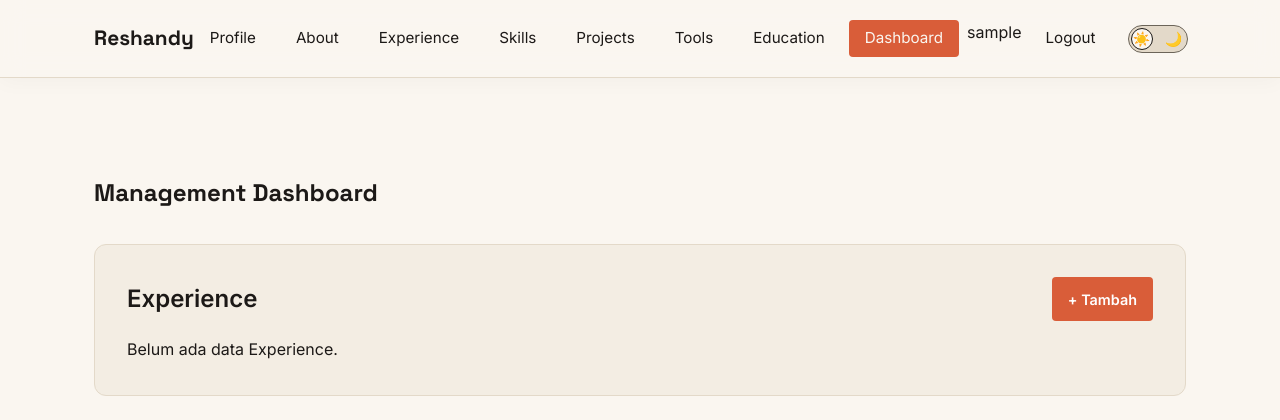
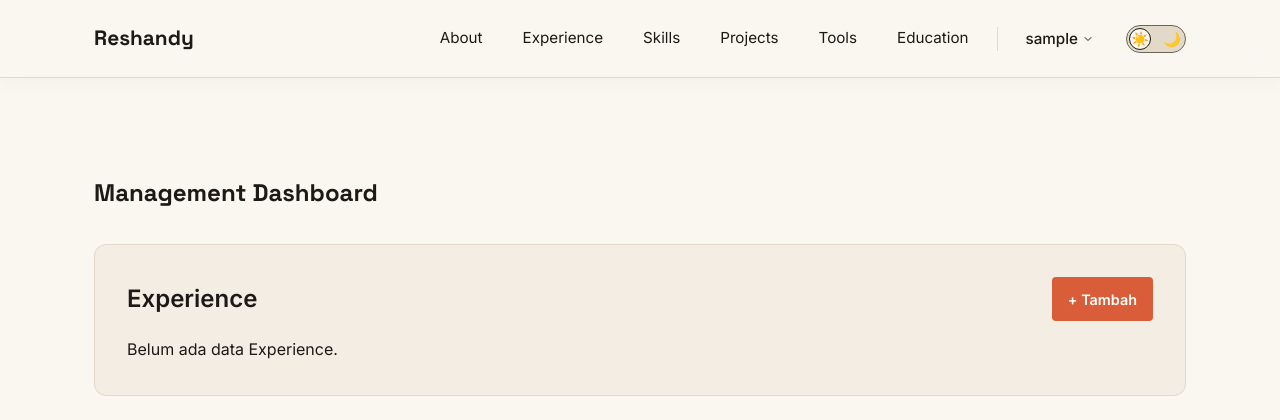
Before and after one commit to reshandytaftazani/myportofolio, a Django app: page /dashboard/ in a window 1280 px wide. Shown: the top 420 px of the page. Run offline with Django 5.2, Linux system fonts and the light colour scheme; the visitor is signed in with stand-in values (Sample User, id 1); data that the repository does not hold is empty.

Commit message:
style: improve header UI with user dropdown and fix mobile nav
- Remove duplicate Profile link and wrap user actions in a clean dropdown
- Adjust mobile burger menu width and alignment for better spacing
- Hide dropdown SVG icon on mobile to perfectly center the username
- Fix active link highlighting logic for dedicated pages (Experience, Skills, etc.)
- Exclude user dropdown items from receiving permanent active highlights

```diff
--- a/static/css/style.css
+++ b/static/css/style.css
@@ -112,6 +112,75 @@ h1, .brand {
     color: var(--ink);
     text-decoration: none;
     font-size: 0.95rem;
+}
+
+.nav-divider {
+    width: 1px;
+    height: 1.5rem;
+    background-color: var(--line);
+    margin: 0 0.25rem;
+    align-self: center;
+}
+
+.user-dropdown {
+    position: relative;
+    display: flex;
+    align-items: center;
+}
+
+.user-btn {
+    background: none;
+    border: none;
+    color: var(--ink);
+    font-size: 0.95rem;
+    font-family: inherit;
+    font-weight: 500;
+    cursor: pointer;
+    padding: 0.4rem 1rem;
+    border-radius: var(--radius);
+    transition: background-color 0.2s ease, color 0.2s ease;
+    display: flex;
+    align-items: center;
+}
+
+.user-btn:hover {
+    background-color: var(--accent);
+    color: var(--paper);
+}
+
+.user-dropdown-content {
+    display: none;
+    position: absolute;
+    top: 100%;
+    right: 0;
+    margin-top: 0.25rem;
+    background-color: var(--paper);
+    min-width: 160px;
+    box-shadow: 0 8px 16px rgba(0,0,0,0.1);
+    border: 1px solid var(--line);
+    border-radius: var(--radius);
+    z-index: 1000;
+    overflow: hidden;
+}
+
+.user-dropdown:hover .user-dropdown-content {
+    display: block;
+}
+
+.user-dropdown-content a {
+    color: var(--ink);
+    padding: 0.75rem 1rem;
+    text-decoration: none;
+    display: block;
+    text-align: left;
+    margin: 0;
+    border-radius: 0;
+    transition: background-color 0.2s ease;
+}
+
+.user-dropdown-content a:hover {
+    background-color: var(--surface);
+    color: var(--accent);
 }
 
 /* Section Hero dengan CSS Grid */
--- a/templates/base.html
+++ b/templates/base.html
@@ -17,7 +17,7 @@
         <link rel="preconnect" href="https://fonts.gstatic.com" crossorigin>
         <link href="https://fonts.googleapis.com/css2?family=Inter:wght@400;500;600&family=Space+Grotesk:wght@500;700&display=swap" rel="stylesheet">
         <link href="https://unpkg.com/aos@2.3.1/dist/aos.css" rel="stylesheet">
-        <link rel="stylesheet" href="/static/css/style.css?v=2">
+        <link rel="stylesheet" href="/static/css/style.css?v=7">
         {% block meta %}{% endblock meta %}
         <meta name="color-scheme" content="light dark">
         <title>{% block title %}{{ owner_name }} - Portfolio{% endblock title %}</title>
@@ -34,22 +34,31 @@
 
             <div class="header-right">
                 <nav id="nav-links">
-                    <a href="{% url 'main:show_main' %}" style="--i: 1;">Profile</a>
-                    <a href="{% url 'main:show_main' %}#about" style="--i: 2;">About</a>
-                    <a href="{% url 'main:show_experience' %}" style="--i: 3;">Experience</a>
-                    <a href="{% url 'main:show_skills' %}" style="--i: 4;">Skills</a>
-                    <a href="{% url 'main:show_projects' %}" style="--i: 5;">Projects</a>
-                    <a href="{% url 'main:show_main' %}#tech-stack" style="--i: 6;">Tools</a>
-                    <a href="{% url 'main:show_main' %}#education" style="--i: 7;">Education</a>
+                    <a href="{% url 'main:show_main' %}#about" style="--i: 1;">About</a>
+                    <a href="{% url 'main:show_experience' %}" style="--i: 2;">Experience</a>
+                    <a href="{% url 'main:show_skills' %}" style="--i: 3;">Skills</a>
+                    <a href="{% url 'main:show_projects' %}" style="--i: 4;">Projects</a>
+                    <a href="{% url 'main:show_main' %}#tech-stack" style="--i: 5;">Tools</a>
+                    <a href="{% url 'main:show_main' %}#education" style="--i: 6;">Education</a>
+
+                    <div class="nav-divider"></div>
+
                     {% if user.is_authenticated %}
-                        {% if user.is_superuser or is_editor %}
-                            <a href="{% url 'main:dashboard' %}">Dashboard</a>
-                        {% endif %}
-                        <span class="nav-user">{{ user.username }}</span>
-                        <a href="{% url 'main:logout' %}">Logout</a>
+                        <div class="user-dropdown">
+                            <button class="user-btn" aria-haspopup="true" aria-expanded="false">
+                                {{ user.username }}
+                                <svg width="12" height="12" viewBox="0 0 24 24" fill="none" stroke="currentColor" stroke-width="2" stroke-linecap="round" stroke-linejoin="round" style="margin-left:4px; vertical-align:middle;"><polyline points="6 9 12 15 18 9"></polyline></svg>
+                            </button>
+                            <div class="user-dropdown-content">
+                                {% if user.is_superuser or is_editor %}
+                                    <a href="{% url 'main:dashboard' %}">Dashboard</a>
+                                {% endif %}
+                                <a href="{% url 'main:logout' %}">Logout</a>
+                            </div>
+                        </div>
                     {% else %}
                         <a href="{% url 'main:login' %}">Login</a>
-                        <a href="{% url 'main:register' %}">Register</a>
+                        <a href="{% url 'main:register' %}" class="register-btn">Register</a>
                     {% endif %}
                 </nav>
 
@@ -167,6 +176,7 @@
 
             menuItems.forEach(link => {
                 link.classList.remove('active');
+                if (link.closest('.user-dropdown-content')) return;
                 const url = new URL(link.href, window.location.origin);
 
                 if (url.pathname === currentPath) {
@@ -175,7 +185,9 @@
                             link.classList.add('active');
                         }
                     } else {
-                        if (!activeId) {
+                        if (currentPath === '/' && activeId) {
+                            // Do not highlight a root link if a specific section is active
+                        } else {
                             link.classList.add('active');
                         }
                     }
```
Also changed, not shown: other parts of static/css/style.css (+57 -4 lines).
